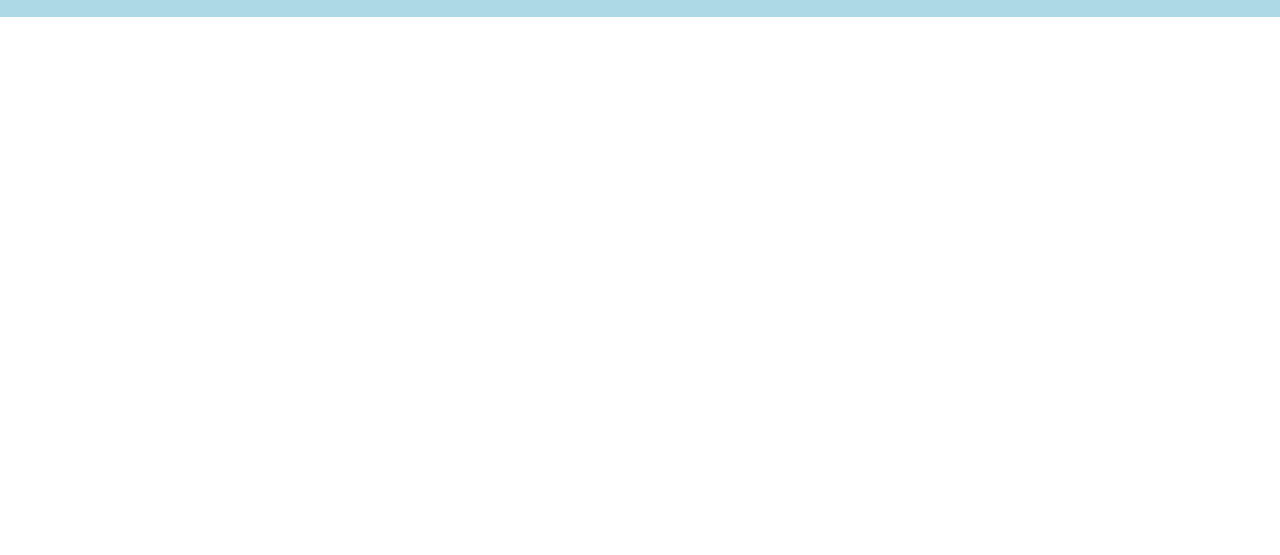
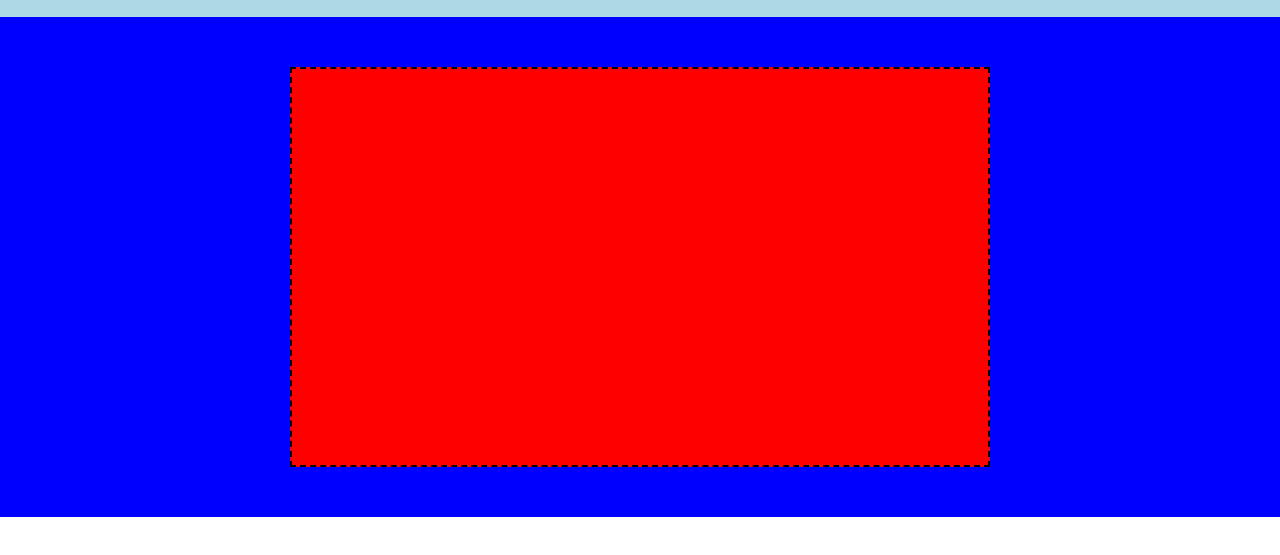
Before and after one commit to Alethepata/htmlcss-struttura-discord, a plain HTML site: page index.html in a window 1280 px wide. Shown: the part 63-618 px from the top of the page. Drawn offline with Linux system fonts and the light colour scheme.

Commit message:
[Add: first section]

```diff
--- a/css/style.css
+++ b/css/style.css
@@ -12,14 +12,17 @@
 header{
   background-color: lightblue;
 }
-section{
+section.flex,.contenuto-rosso{
   width: 1000px;
   margin: 0 auto;
   padding: 20px;
 }
+.logo-superiore,.menu,.login,.box{
+    border: 2px dashed black;
+}
 .logo-superiore,.menu,.login{
   background-color: orange;
-  border: 2px dashed black;
+
   height: 40px;
 }
 .logo-superiore,.login{
@@ -28,13 +31,14 @@ section{
 .text-logo,.text-menu,.text-login{
   font-size: 20px;
 }
-.logo-superiore,.menu,.login{
+.logo-superiore,.menu,.login,.contenuto-rosso{
   align-items: center;
 }
-
+.menu,.contenuto-rosso{
+   justify-content: center;
+}
 .menu{
  width: calc(100% - 300px);
- justify-content: center;
 }
 .login{
   justify-content: flex-end;
@@ -47,3 +51,20 @@ section{
 }
 
 /* /header */
+
+/* main */ /* togliere altezze */
+
+.sezione-blu{
+  background-color: blue;
+}
+.box.red{
+  background-color: red;
+  width: 700px;
+  height: 400px;
+  margin: 30px;
+}
+
+
+
+
+/* /main */
--- a/index.html
+++ b/index.html
@@ -20,5 +20,14 @@
       </div>
     </section>
   </header>
+
+  <main>
+    <section class="sezione-blu ">
+      <div class="contenuto-rosso flex">
+        <div class="box red"></div>
+      </div>
+    </section>
+
+  </main>
 </body>
 </html>
```
